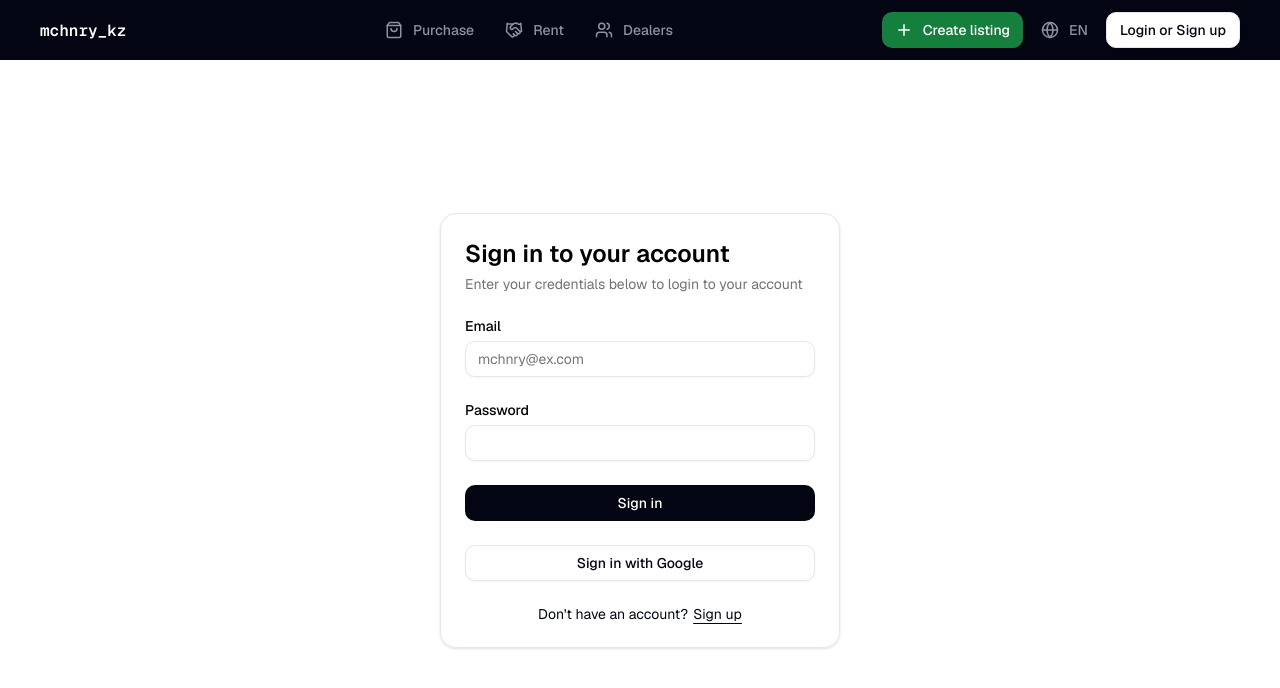
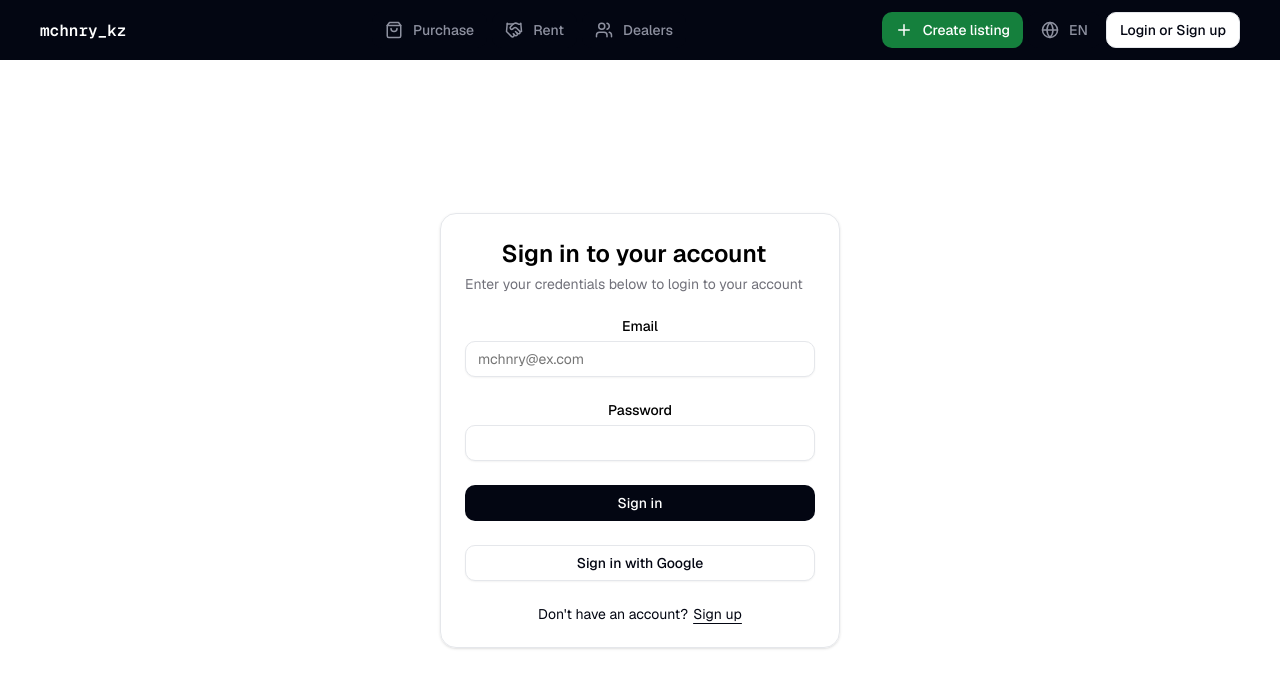
Before and after one commit to Tsarkashrk/machinery.kz, a Next.js app: page /login in a window 1280 px wide. Shown: the top 688 px of the page. Built offline with nearby package versions, Linux system fonts and the light colour scheme.

Commit message:
[MKZ-5]: start changed to flex-start

```diff
--- a/package.json
+++ b/package.json
@@ -9,8 +9,6 @@
     "lint": "next lint"
   },
   "dependencies": {
-    "class-variance-authority": "^0.7.1",
-    "clsx": "^2.1.1",
     "js-cookie": "^3.0.5",
     "lucide-react": "^0.473.0",
     "next": "15.1.4",
--- a/src/components/AuthForm/_auth-form.scss
+++ b/src/components/AuthForm/_auth-form.scss
@@ -8,7 +8,7 @@
   &__wrapper {
     display: flex;
     flex-direction: column;
-    align-items: start;
+    align-items: flex-start;
     max-width: 40rem;
     width: 100%;
     padding: 2.4rem;
@@ -22,7 +22,7 @@
     flex-direction: column;
     gap: 0.6rem;
     margin-bottom: 2.4rem;
-    text-align: start;
+    text-align: flex-start;
   }
 
   &__body {
@@ -36,7 +36,7 @@
     display: flex;
     flex-direction: column;
     gap: 0.6rem;
-    text-align: start;
+    text-align: flex-start;
   }
 
   &__footer {
--- a/src/scss/main.css
+++ b/src/scss/main.css
@@ -94,7 +94,7 @@ p {
 .auth-form__wrapper {
   display: flex;
   flex-direction: column;
-  align-items: start;
+  align-items: flex-start;
   max-width: 40rem;
   width: 100%;
   padding: 2.4rem;
@@ -107,7 +107,7 @@ p {
   flex-direction: column;
   gap: 0.6rem;
   margin-bottom: 2.4rem;
-  text-align: start;
+  text-align: flex-start;
 }
 .auth-form__body {
   display: flex;
@@ -119,7 +119,7 @@ p {
   display: flex;
   flex-direction: column;
   gap: 0.6rem;
-  text-align: start;
+  text-align: flex-start;
 }
 .auth-form__footer {
   display: flex;
```
Also changed, not shown: src/app/_not-found/page.tsx (added, +7 -0 lines), 1 other file (tests, documents, lock files or other folders).
